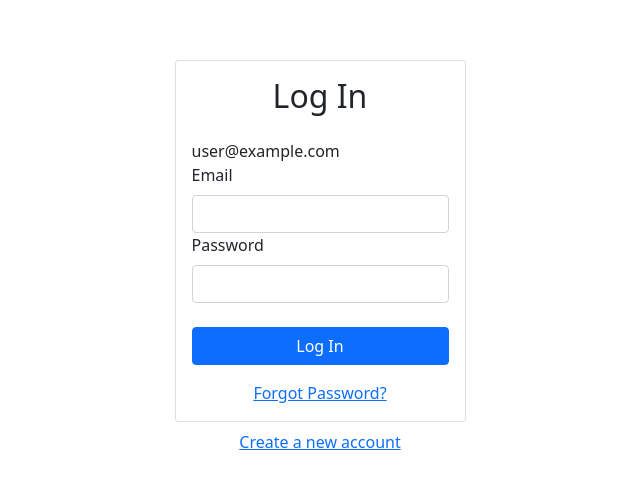
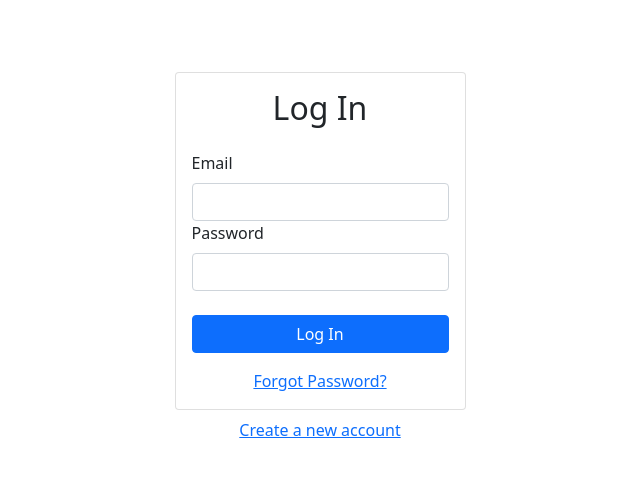
Before and after one commit to jacob-statsig/Tutoring-App, a React (Create React App) app in the folder tutoring-app/: page /login in a window 1280 px wide. Shown: the part 143-632 px from the top of the page, without its empty margins (320-960 px from the left). Built offline with nearby package versions, Linux system fonts and the light colour scheme; no server answers; sample sign-in values are in the browser's storage.

Commit message:
removing debug tag

```diff
--- a/tutoring-app/src/components/Login.js
+++ b/tutoring-app/src/components/Login.js
@@ -32,7 +32,6 @@ export default function Login() {
             <Card>
                 <Card.Body>
                     <h2 className="text-center mb-4">Log In</h2>
-                    {currentUser && currentUser.email}
                     {error && <Alert variant="danger">{error}</Alert>}
                     <Form onSubmit={handleSubmit}>
                         <Form.Group id="email">
--- a/tutoring-app/src/components/Signup.js
+++ b/tutoring-app/src/components/Signup.js
@@ -89,7 +89,6 @@ export default function Signup() {
             <Card>
                 <Card.Body >
                     <h2 className="text-center mb-4">Sign Up</h2>
-                    {currentUser && currentUser.email}
                     {error && <Alert variant="danger">{error}</Alert>}
                     <Form onSubmit={handleSubmit}>
                         <Form.Group id="email">
```
